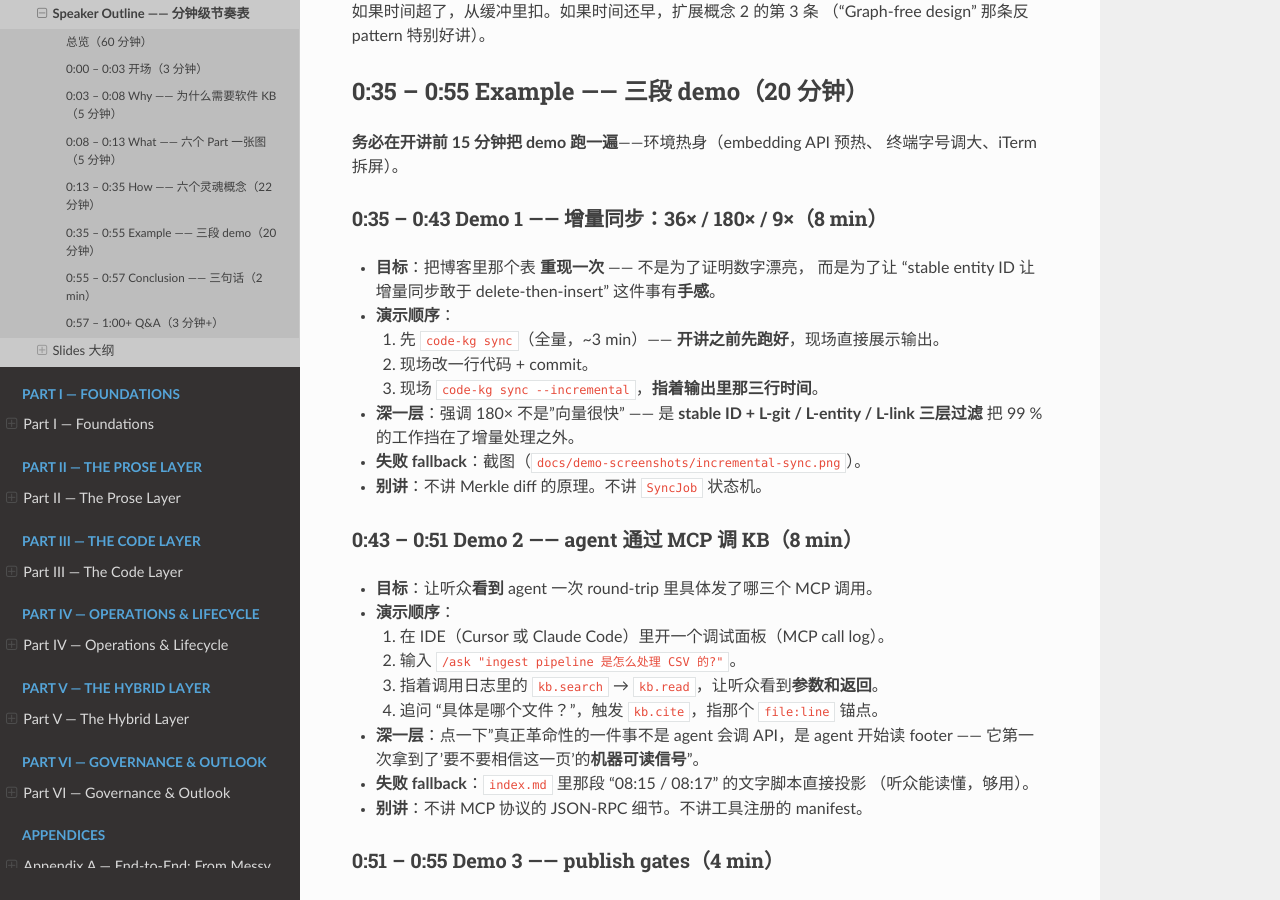
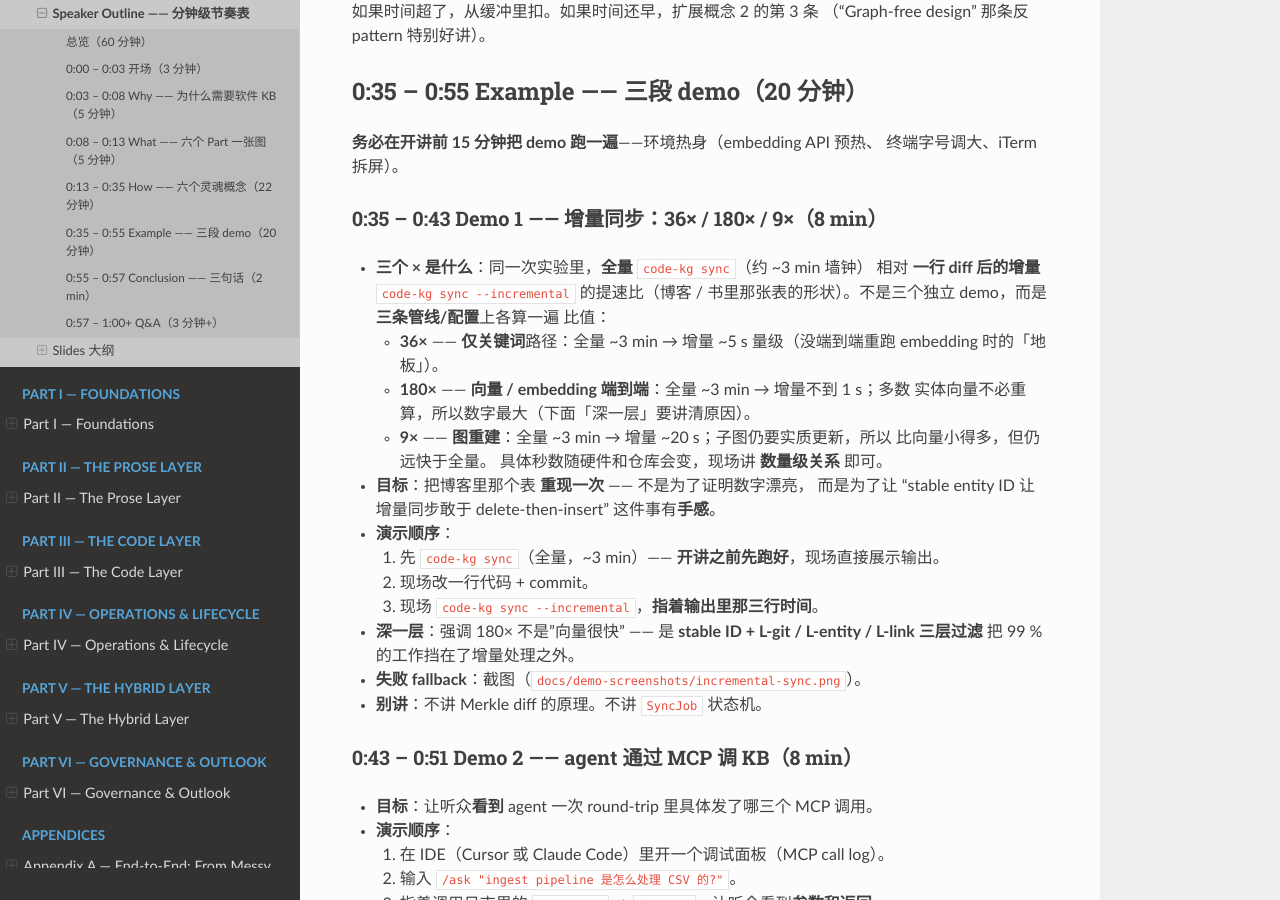
Before and after one commit to walterfan/walter-ai-kb-book, a Sphinx documentation site: the page built from source/part0-presentation/outline.md, in a window 1280 px wide and 900 px high, scrolled down 3875 px. Built offline with Sphinx 7.4.7 and the Read the Docs theme 3.1.0, drawn with Linux system fonts in a browser that asks for light colours.

```diff
--- a/source/part0-presentation/outline.md
+++ b/source/part0-presentation/outline.md
@@ -182,6 +182,17 @@ MCP / agent / commit-not-pages / L-git / L-entity / L-link`。
 
 ### 0:35 – 0:43  Demo 1 —— 增量同步：36× / 180× / 9×（8 min）
 
+- **三个 × 是什么**：同一次实验里，**全量** `code-kg sync`（约 ~3 min 墙钟）
+  相对 **一行 diff 后的增量** `code-kg sync --incremental` 的提速比（博客 /
+  书里那张表的形状）。不是三个独立 demo，而是**三条管线/配置**上各算一遍
+  比值：
+  - **36×** —— **仅关键词**路径：全量 ~3 min → 增量 ~5 s 量级（没端到端重跑
+    embedding 时的「地板」）。
+  - **180×** —— **向量 / embedding 端到端**：全量 ~3 min → 增量不到 1 s；多数
+    实体向量不必重算，所以数字最大（下面「深一层」要讲清原因）。
+  - **9×** —— **图重建**：全量 ~3 min → 增量 ~20 s；子图仍要实质更新，所以
+    比向量小得多，但仍远快于全量。
+  具体秒数随硬件和仓库会变，现场讲 **数量级关系** 即可。
 - **目标**：把博客里那个表 **重现一次** —— 不是为了证明数字漂亮，
   而是为了让 "stable entity ID 让增量同步敢于 delete-then-insert"
   这件事有**手感**。
```
Also changed, not shown: README.md (+14 -10 lines), 1 other file.
